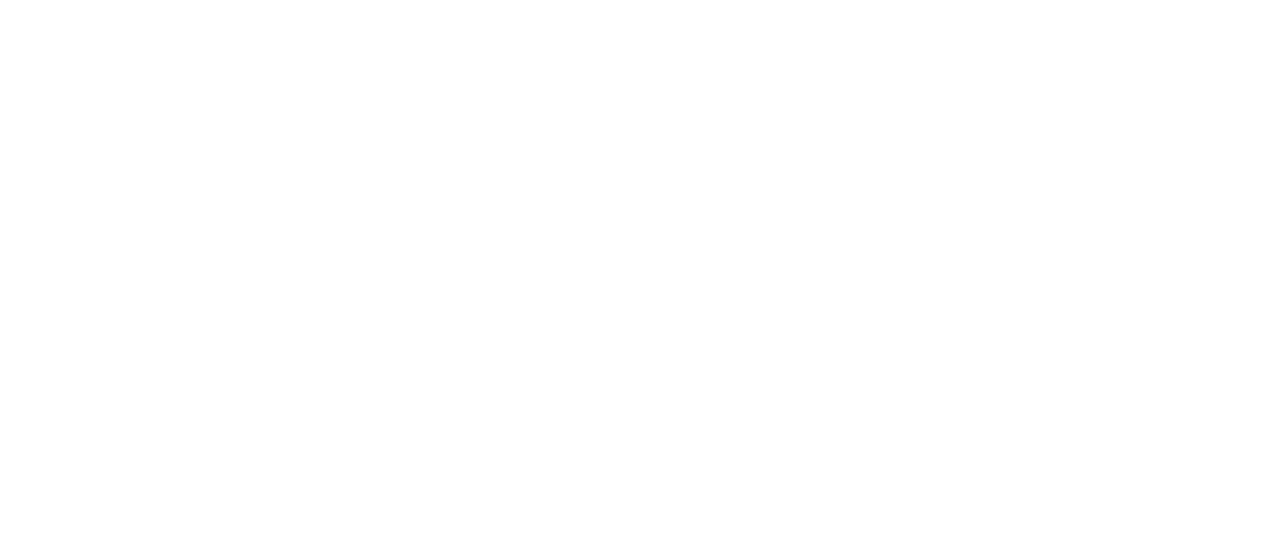
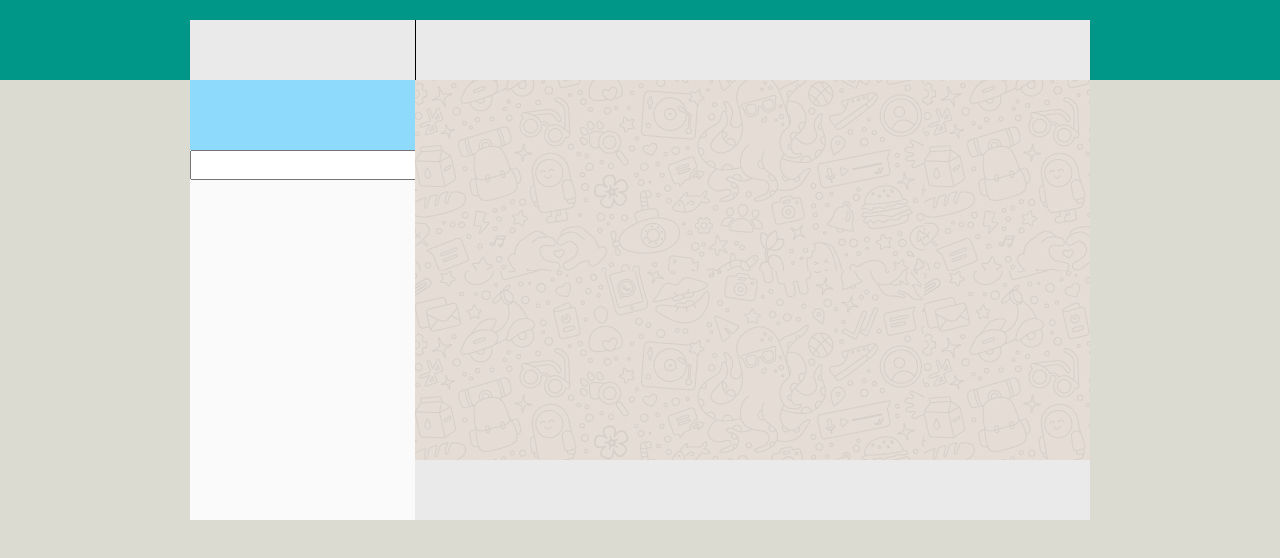
Before and after one commit to Andretreccia/vue-boolzapp, a plain HTML site: page milestone-1/index.html in a window 1280 px wide. Drawn offline with nearby package versions, Linux system fonts and the light colour scheme.

Commit message:
Definita una struttua a blocchi

```diff
--- a/milestone-1/assets/style.css
+++ b/milestone-1/assets/style.css
@@ -0,0 +1,57 @@
+body{
+    background-color: #DCDBD2;
+}
+header{
+    height: 80px;
+    background-color: #009688 ;
+}
+aside{
+    background-color: beige;
+}
+.chat{
+   background-image:url(../img/mine.jpg);
+}
+.window{
+    width: 900px;
+    height: 500px;
+    background-color: honeydew;
+    position: absolute;
+    left: 50%;
+    top: 270px;
+    transform: translate(-50%, -50%);
+
+}
+/* colonna di sinistra */
+aside{
+    background-color: #FAFAFA;
+    height: 100%;
+}
+.asideHeader{
+    height: 60px;
+    background-color: #EAEAEA;
+}
+.connectionError{
+    height: 70px;
+    background-color: #8EDAFC;
+}
+.search{
+    background-color: #F3EEEA;
+}
+/* sezione chat aperta */
+.chat{
+    background-color: khaki;
+    height: 100%;
+    position: relative;
+}
+.headerChat{
+    height: 60px;
+    background-color: #EAEAEA;
+    border-left: 1px solid  black;
+}
+.inputChat{
+    position: absolute;
+    height: 60px;
+    width: 100%;
+    bottom: 0px;
+    background-color: #EAEAEA;
+}
--- a/milestone-1/index.html
+++ b/milestone-1/index.html
@@ -10,7 +10,29 @@
 </head>
 <body>
     <div id="root">
+        <header></header>
+        <!-- finestra dell app -->
+        <div class="window d-flex">
+            <!-- colonna di sinistra -->
+            <aside class="col-3 ">
+                <div class="asideHeader">
+                </div>
+                <div class="connectionError"></div>
+                <div class="search">
+                <input type="text">
 
+                </div>
+                <div class="chatList"></div>
+
+
+            </aside>
+            <!-- colonna di destra, contenuto della chat -->
+            <div class="chat col-9">
+                <div class="headerChat"></div>
+                <div class="inputChat"></div>
+
+            </div>
+        </div>
     </div>
     <script src="https://cdn.jsdelivr.net/npm/vue@2/dist/vue.js"></script>
     <script src="./assets/app.js"></script>
```
Also changed, not shown: milestone-1/img/avatar_1.jpg (added), milestone-1/img/avatar_2.jpg (added), milestone-1/img/avatar_3.jpg (added), milestone-1/img/avatar_4.jpg (added), milestone-1/img/avatar_5.jpg (added), milestone-1/img/avatar_6.jpg (added), milestone-1/img/avatar_7.jpg (added), milestone-1/img/avatar_8.jpg (added), milestone-1/img/avatar_io.jpg (added), milestone-1/img/mine.jpg (added).
